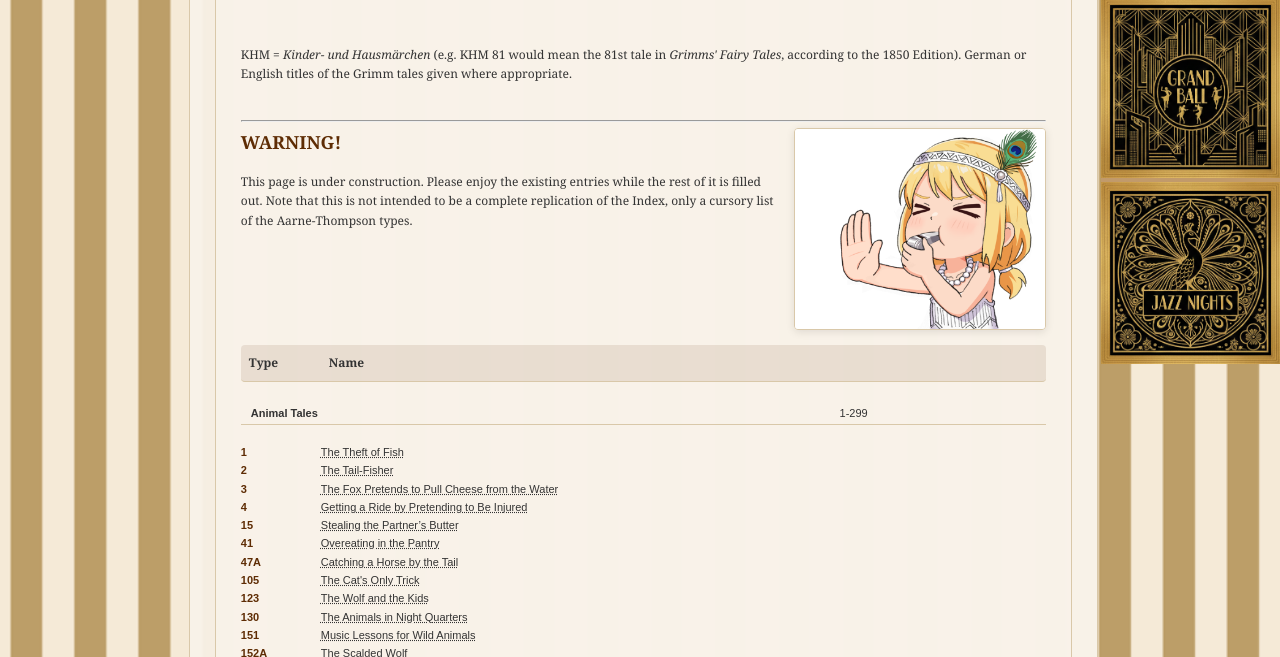
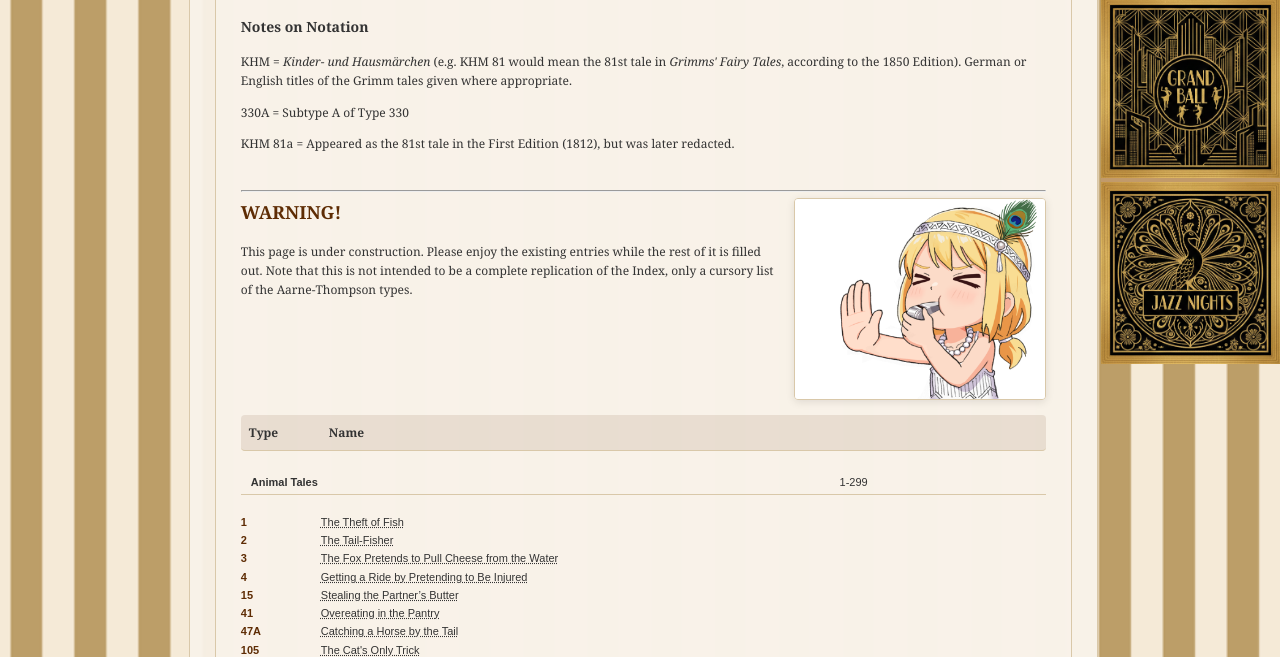
Before and after one commit to johnhopes-collab/grimmsdetectiveagency, a Jekyll site: the page built from archives/at-index.html, in a window 1280 px wide and 900 px high, scrolled down 628 px, cut to the strip 243-900 px from the top of the window. Built offline with Jekyll 4.4.1, drawn with Linux system fonts in a browser that asks for light colours.

Commit message:
Update at-index.html

```diff
--- a/archives/at-index.html
+++ b/archives/at-index.html
@@ -6,8 +6,10 @@ title: Archives / Aarne-Thompson Index
 <div class="text-box">
     <h2>Aarne-Thompson Index of Fairy Tale Types</h2>
     <p>The <i>Aarne-Thompson Index</i> is a scholarly catalogue of folktale types, published in German by Finnish folklorist Antti Aarne (1910) and later expanded and translated into English by American professor Stith Thompson (1928). It classifies traditional tales according to recurring plots, motifs, and narrative patterns found across cultures. The Index is an essential tool for folklorists, used along with Thompson's <i>Motif-Index of Folk-Literature</i>. In the world of <i>Agency Grimm</i>, Matilda is in close contact with Professor Thompson and uses advance copies of his work. It is sometimes seen as "ATU Index" following Uther's 21st Century additions. Hover over any tale name to view its full description.</p>
-    <br>
+    <h3>Notes on Notation</h3>
     <p>KHM = <i>Kinder- und Hausmärchen</i> (e.g. KHM 81 would mean the 81st tale in <i>Grimms' Fairy Tales</i>, according to the 1850 Edition). German or English titles of the Grimm tales given where appropriate.</p>
+    <p>330A = Subtype A of Type 330</p>
+    <p>KHM 81a = Appeared as the 81st tale in the First Edition (1812), but was later redacted.</p>
     <br>
     <hr>
     <img src="{{ site.baseurl }}/assets/images/stop3.png" alt="Graphic" class="inline-image-right">
```
